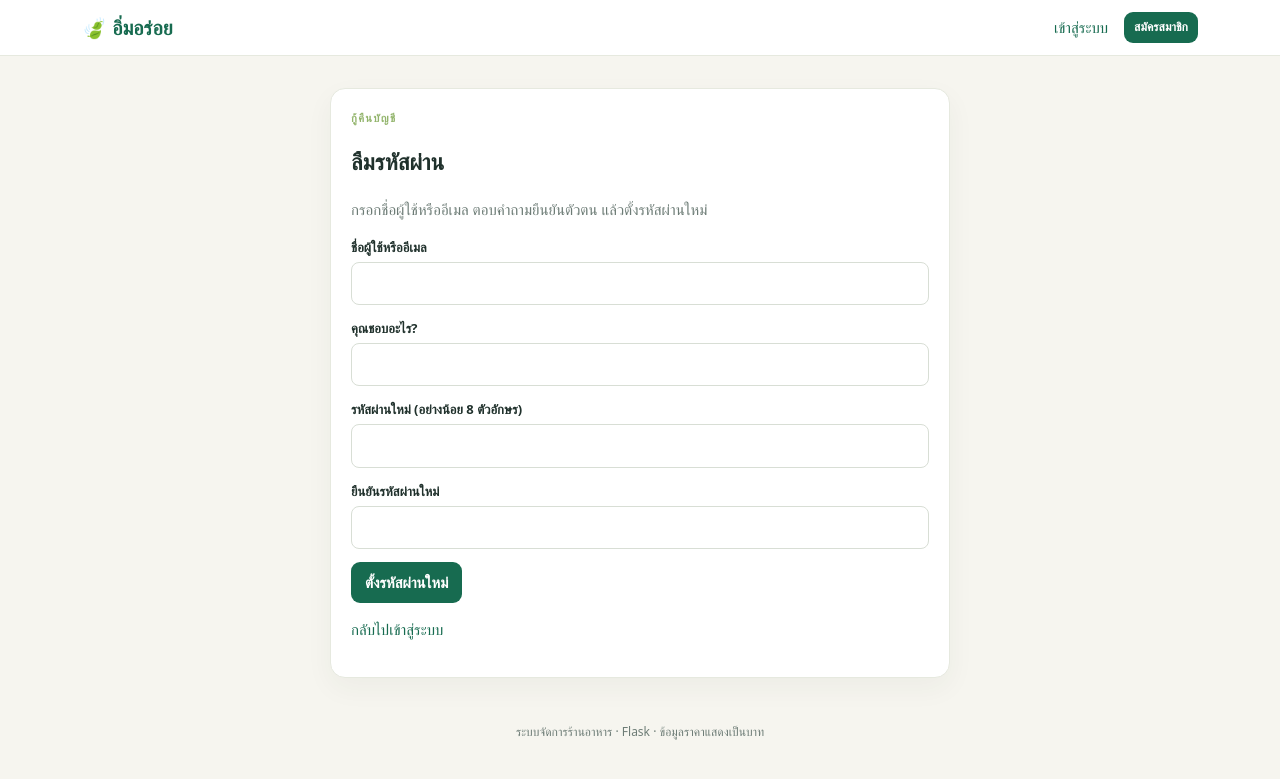
After one commit to BlankNovaX/My-project-restaurant, a Flask app: page /password/forgot in a window 1280 px wide. The commit adds this page. Shown: the top 779 px of the page. Run offline with Flask 3, Linux system fonts and the light colour scheme.

Commit message:
Add files via upload

```diff
--- a/restaurant-management/data.json
+++ b/restaurant-management/data.json
@@ -3,16 +3,18 @@
     {
       "id": "0b955a8d-c4b1-4d73-8b65-c62b93089f08",
       "username": "admin",
-      "password_hash": "scrypt:32768:8:1$KguoD2pmnrGiWo87$099793ffe5c9790a022a1208e6ab4081654aaa5244654010cf57b7d477b0a589203ec8656b7c5d7eaa607db217fbd690ebeba7a7f73042c8a3a48d2990ef4daa",
+      "password_hash": "scrypt:32768:8:1$IwPyStHrJEmnIkg0$a0e866d2ac444c8a4e762247c7f5a01aa109ffebe0f298b7bcb9e320cc2d56e209af67aee42c3dbef84f2d1485a154985d83fa7f20eddfad576f769143fc9278",
       "role": "admin",
-      "created_at": "2026-10-05T00:49:28+07:00"
+      "created_at": "2026-10-05T00:49:28+07:00",
+      "security_answer_hash": "scrypt:32768:8:1$m6UtjsFYB95LzCvH$8bd79fab03a732a51466795625cfbecb4b2f15c0da7bde8c12fa70ac6ef37089559bc6cade9be482a33053a56c1cf846a70eb081091874ca39fda7616fa5271f"
     },
     {
       "id": "88c9e6d9-0312-4b9c-9198-e69f5b561a58",
       "username": "staff",
       "password_hash": "scrypt:32768:8:1$isTRrcrXhjy55gvc$2a8414353370bd221c4e23001ea2e5b4f1d04fe2cf57fd365ddfb52e6424a54794493c5a4f40daeb0f0b6f261b6de28acfff00e0127ac3c663592bcf366f178b",
       "role": "staff",
-      "created_at": "2026-10-05T00:49:29+07:00"
+      "created_at": "2026-10-05T00:49:29+07:00",
+      "security_answer_hash": "scrypt:32768:8:1$8YIdqOY9MXbiKmrj$4b7489432ff1a7060d672b91ecc5ed293336a7b28aa74b804481a6c26bd35ed6e61e6f113424d8be8f87a50901a4ce9b766f36cc167a094c1d22f2bb5635d54b"
     },
     {
       "id": "dccbe9e5-5362-4096-b3ef-a168158b7ca8",
@@ -527,6 +529,20 @@
       "actor": "admin",
       "action": "checkout",
       "detail": "ชำระออเดอร์ 1CD0F22E: 100.58 บาท"
+    },
+    {
+      "id": "2665cbef-0877-4952-9b73-d075cc51ab7d",
+      "at": "2026-10-05T02:30:42+07:00",
+      "actor": "admin",
+      "action": "password_reset",
+      "detail": "รีเซ็ตรหัสผ่านด้วยคำตอบยืนยันตัวตน"
+    },
+    {
+      "id": "568c9900-3334-4066-bdc7-7f20580814a9",
+      "at": "2026-10-05T02:31:19+07:00",
+      "actor": "admin",
+      "action": "password_reset",
+      "detail": "รีเซ็ตรหัสผ่านด้วยคำตอบยืนยันตัวตน"
     }
   ],
   "settings": {
--- a/restaurant-management/templates/base.html
+++ b/restaurant-management/templates/base.html
@@ -10,7 +10,7 @@
 </head>
 <body class="cards-{{ store_settings.get('card_style','rounded') }}">
 <header class="top"><nav class="nav"><a class="brand" href="{{ url_for('index') }}">{% if store_settings.get('logo_url') %}<img src="{{ store_settings.logo_url }}" alt="{{ restaurant_name }}">{% else %}🍃{% endif %} {{ restaurant_name }}</a>
-  {% if current_user %}<div class="navlinks"><a href="{{ url_for('dashboard') }}">ภาพรวม</a><a href="{{ url_for('menu_list') }}">เมนู</a>{% if current_user.role == 'customer' %}<a href="{{ url_for('customer_orders') }}">ออเดอร์ของฉัน</a>{% endif %}{% if current_user.role in ['admin','staff'] %}<a href="{{ url_for('tables') }}">โต๊ะ</a><a href="{{ url_for('orders') }}">ออเดอร์</a><a href="{{ url_for('kitchen') }}">ครัว</a>{% endif %}{% if current_user.role == 'admin' %}<a href="{{ url_for('reports') }}">รายงาน</a><a href="{{ url_for('settings') }}">ตกแต่งร้าน</a>{% endif %}</div><span class="who desktop">{{ current_user.username }} · {{ current_user.role }}</span><form class="inline" method="post" action="{{ url_for('logout') }}"><input type="hidden" name="csrf_token" value="{{ csrf_token }}"><button class="small secondary">ออกจากระบบ</button></form>
+  {% if current_user %}<div class="navlinks"><a href="{{ url_for('dashboard') }}">ภาพรวม</a><a href="{{ url_for('menu_list') }}">เมนู</a>{% if current_user.role == 'customer' %}<a href="{{ url_for('customer_orders') }}">ออเดอร์ของฉัน</a>{% endif %}{% if current_user.role in ['admin','staff'] %}<a href="{{ url_for('tables') }}">โต๊ะ</a><a href="{{ url_for('orders') }}">ออเดอร์</a><a href="{{ url_for('kitchen') }}">ครัว</a>{% endif %}{% if current_user.role == 'admin' %}<a href="{{ url_for('reports') }}">รายงาน</a><a href="{{ url_for('settings') }}">ตกแต่งร้าน</a>{% endif %}<a href="{{ url_for('change_password') }}">เปลี่ยนรหัสผ่าน</a></div><span class="who desktop">{{ current_user.username }} · {{ current_user.role }}</span><form class="inline" method="post" action="{{ url_for('logout') }}"><input type="hidden" name="csrf_token" value="{{ csrf_token }}"><button class="small secondary">ออกจากระบบ</button></form>
   {% else %}<div class="navlinks"><a href="{{ url_for('login') }}">เข้าสู่ระบบ</a><a class="btn small" href="{{ url_for('register') }}">สมัครสมาชิก</a></div>{% endif %}</nav></header>
 <main class="wrap">
   {% if storage_warning %}<div class="flash warning">กำลังใช้พื้นที่เก็บข้อมูลชั่วคราวบน Vercel ข้อมูลสมาชิกและออเดอร์อาจหายได้ โปรดตั้งค่า UPSTASH_REDIS_REST_URL และ UPSTASH_REDIS_REST_TOKEN</div>{% endif %}
--- /dev/null
+++ b/restaurant-management/templates/password_forgot.html
@@ -0,0 +1,18 @@
+{% extends 'base.html' %}
+{% block title %}ลืมรหัสผ่าน{% endblock %}
+{% block content %}
+<section class="card form-card">
+  <div class="eyebrow">กู้คืนบัญชี</div>
+  <h1>ลืมรหัสผ่าน</h1>
+  <p class="muted">กรอกชื่อผู้ใช้หรืออีเมล ตอบคำถามยืนยันตัวตน แล้วตั้งรหัสผ่านใหม่</p>
+  <form method="post">
+    <input type="hidden" name="csrf_token" value="{{ csrf_token }}">
+    <div class="field"><label for="identity">ชื่อผู้ใช้หรืออีเมล</label><input id="identity" name="identity" required maxlength="254" autocomplete="username" value="{{ request.form.get('identity','') }}"></div>
+    <div class="field"><label for="security_answer">คุณชอบอะไร?</label><input id="security_answer" name="security_answer" required maxlength="120" autocomplete="off"></div>
+    <div class="field"><label for="new_password">รหัสผ่านใหม่ (อย่างน้อย 8 ตัวอักษร)</label><input id="new_password" type="password" name="new_password" required minlength="8" maxlength="128" autocomplete="new-password"></div>
+    <div class="field"><label for="confirm_password">ยืนยันรหัสผ่านใหม่</label><input id="confirm_password" type="password" name="confirm_password" required minlength="8" maxlength="128" autocomplete="new-password"></div>
+    <button>ตั้งรหัสผ่านใหม่</button>
+  </form>
+  <p class="muted"><a href="{{ url_for('login') }}">กลับไปเข้าสู่ระบบ</a></p>
+</section>
+{% endblock %}
```
Also changed, not shown: restaurant-management/templates/auth.html (+1 -1 lines), restaurant-management/templates/password_change.html (added, +17 -0 lines), restaurant-management/templates/recovery_answer.html (added, +15 -0 lines), restaurant-management/README.md.
